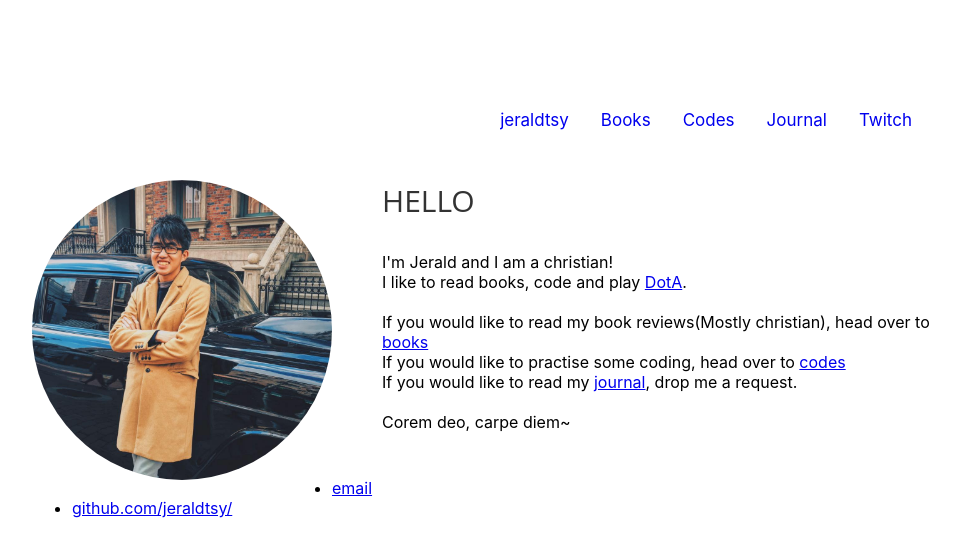
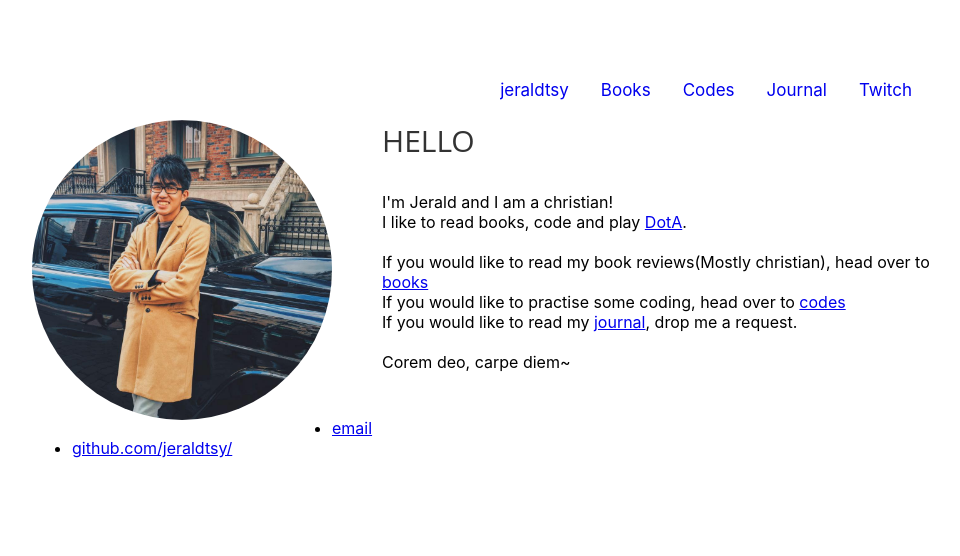
Before and after one commit to jeraldtsy/jeraldtsy, a React (Create React App) app: page / in a window 1280 px wide. Shown: the top 556 px of the page, without its empty margins (160-1120 px from the left). Built offline with nearby package versions, Linux system fonts and the light colour scheme.

Commit message:
playing with padding

```diff
--- a/src/App.css
+++ b/src/App.css
@@ -43,7 +43,7 @@ p {
     float: right;
     color: #black;
     text-align: center;
-    padding: 50px 16px;
+    padding: 20px 16px;
     text-decoration: none;
     font-size: 17px;
 }
```
